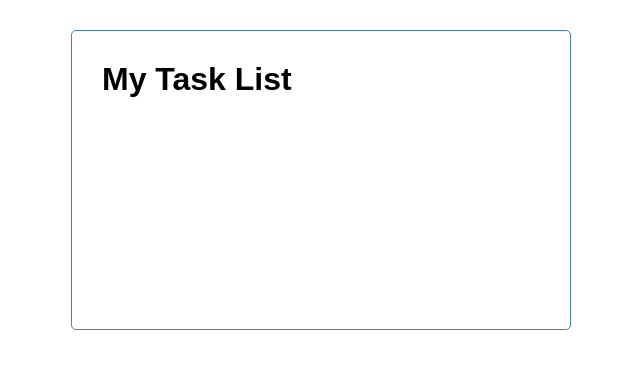
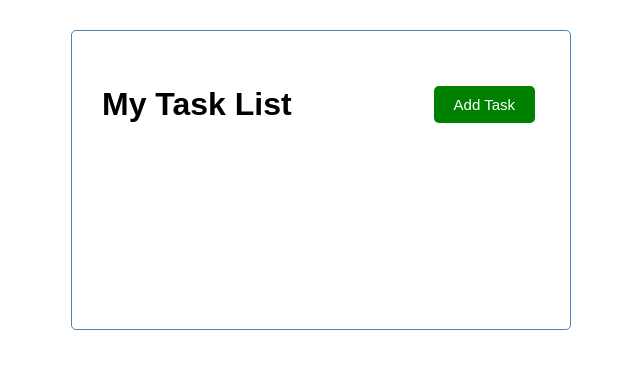
Before and after one commit to martinLopez99/My-Task-List, an Angular app: page / in a window 1280 px wide. Shown: the top 368 px of the page, without its empty margins (319-959 px from the left). Built offline with nearby package versions, Linux system fonts and the light colour scheme.

Commit message:
Primer Boton

```diff
--- a/src/app/app.module.ts
+++ b/src/app/app.module.ts
@@ -3,11 +3,13 @@
 
 import { AppComponent } from './app.component';
 import { HeaderComponent } from './components/header/header.component';
+import { ButtonComponent } from './components/button/button.component';
 
 @NgModule({
   declarations: [
     AppComponent,
-    HeaderComponent
+    HeaderComponent,
+    ButtonComponent
   ],
   imports: [
     BrowserModule
--- /dev/null
+++ b/src/app/components/button/button.component.html
@@ -0,0 +1,7 @@
+<button
+    class="btn"
+    [ngStyle]="{'background-color': color}"
+    (click)="onClick()"
+>
+    {{text}}
+</button>
--- /dev/null
+++ b/src/app/components/button/button.component.ts
@@ -0,0 +1,23 @@
+import { Component, OnInit, Input, Output, EventEmitter } from '@angular/core';
+
+@Component({
+  selector: 'app-button',
+  templateUrl: './button.component.html',
+  styleUrls: ['./button.component.css']
+})
+export class ButtonComponent implements OnInit {
+
+  @Input() text: string = '';
+  @Input() color: string = '';
+  @Output() btnClick = new EventEmitter();
+
+  constructor() { }
+
+  ngOnInit(): void {
+  }
+
+  onClick(){
+    this.btnClick.emit();
+  }
+
+}
--- a/src/app/components/header/header.component.html
+++ b/src/app/components/header/header.component.html
@@ -1 +1,8 @@
-<h1>{{title}}</h1>
+<header>
+    <h1>{{title}}</h1>
+    <app-button
+        color="green"
+        text="Add Task"
+        (btnClick)="toggleAddTask()"
+></app-button>
+</header>
--- a/src/app/components/header/header.component.ts
+++ b/src/app/components/header/header.component.ts
@@ -13,4 +13,7 @@
   ngOnInit(): void {
   }
 
+  toggleAddTask(){
+    console.log("toggleAddTask!!");
+  }
 }
```
Also changed, not shown: src/app/components/button/button.component.css (added).
